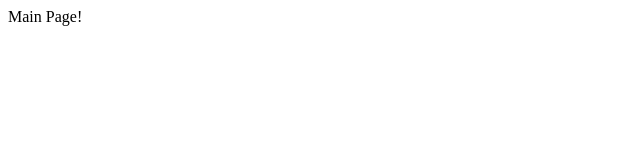
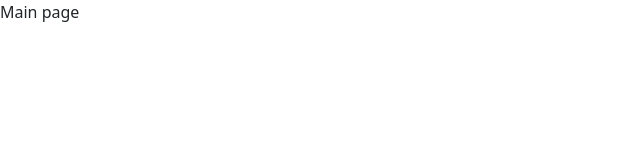
Before and after one commit to marklukin/MapQuest, a website: page public/index.html in a window 1280 px wide. Shown: the full height of the page, 0-640 px from the left. Drawn offline with nearby package versions, Linux system fonts and the light colour scheme.

Commit message:
feat: add bootstrap css

```diff
--- a/public/index.html
+++ b/public/index.html
@@ -3,9 +3,10 @@
   <head>
     <meta charset="UTF-8">
     <meta name="viewport" content="width=device-width, initial-scale=1">
-    <title>Map Quest 🌍</title>
+    <title>Map Quest</title>
+    <link href="https://cdn.jsdelivr.net/npm/bootstrap@5.3.5/dist/css/bootstrap.min.css" rel="stylesheet" integrity="sha384-SgOJa3DmI69IUzQ2PVdRZhwQ+dy64/BUtbMJw1MZ8t5HZApcHrRKUc4W0kG879m7" crossorigin="anonymous">
   </head>
   <body>
-    Main Page!
+    Main page
   </body>
 </html>
```
